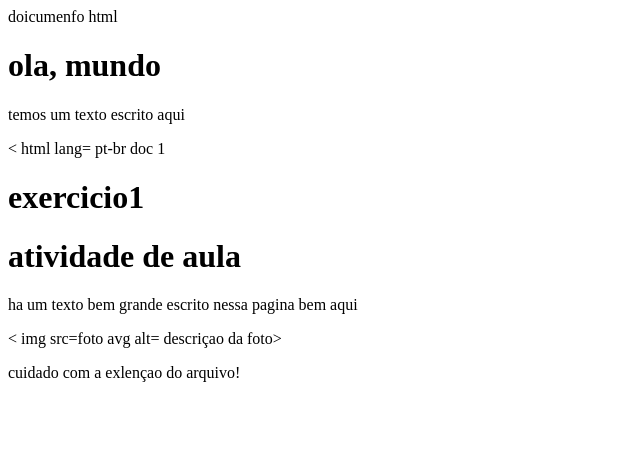
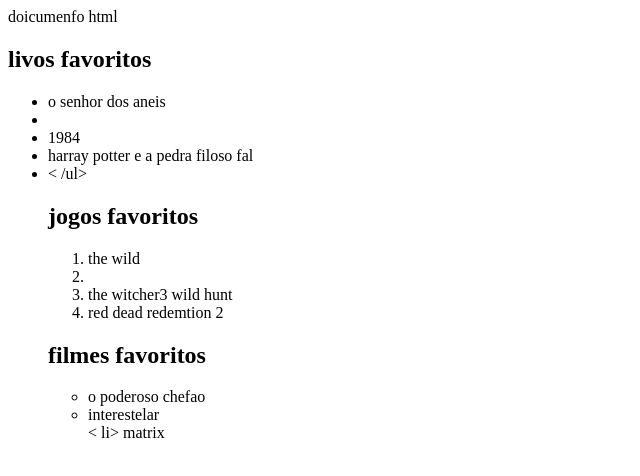
Before and after one commit to matheusmartinscarmo/site, a plain HTML site: page index.html in a window 1280 px wide. Shown: the whole page, without its empty margins (0-640 px from the left). Drawn offline with Linux system fonts and the light colour scheme.

Commit message:
Update index.html

```diff
--- a/index.html
+++ b/index.html
@@ -5,25 +5,25 @@
   </title>doicumenfo html</title>
 </head>
   <body>
-    <h1> ola, mundo</h1>
-    <p> temos um texto escrito aqui
-    </p>
-  </body>
+    <h2> livos favoritos</h1>
+    <ul>
+    <li>o senhor dos aneis<li>
+  <li> 1984</li>
+<li> harray potter e a pedra
+filoso fal<li>
+< /ul>
+  <h2> jogos favoritos</h2>
+  <ol>
+<li><the legend of zelda breath of/li>
+the wild<li>
+  <li> the witcher3 wild hunt</li>
+  <li> red dead redemtion 2</li>
+  </ol>
+<h2> filmes favoritos</h2>
+   <ul>
+   <li> o poderoso chefao</li>
+ <li> interestelar</li>
+ < li> matrix</li>
+   </ul>
+</body>
 </html>
-<! doctype html>
-< html lang= pt-br
-  <hrad>
-  <tihe> doc 1</tihe>
-</html>
-<body>
-  <h1> exercicio1</h2>
-  <h1> atividade de aula</h2>
- <p> ha um texto bem
-grande escrito
-   nessa pagina
-   bem aqui
- </p>
- < img src=foto avg alt= descriçao da foto>
- <p> cuidado com a exlençao do arquivo! </p>
-</bod>
-</mtml>
```
